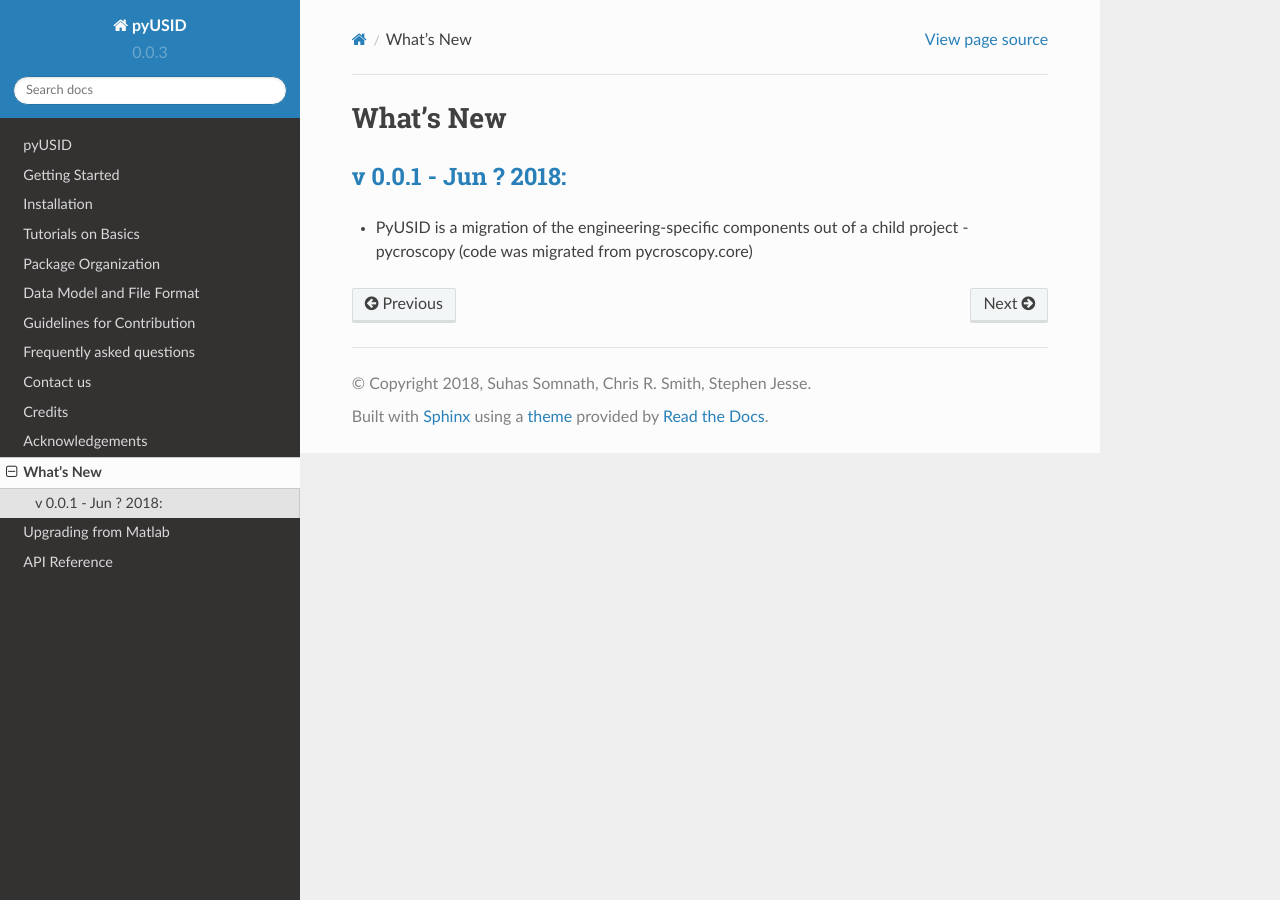
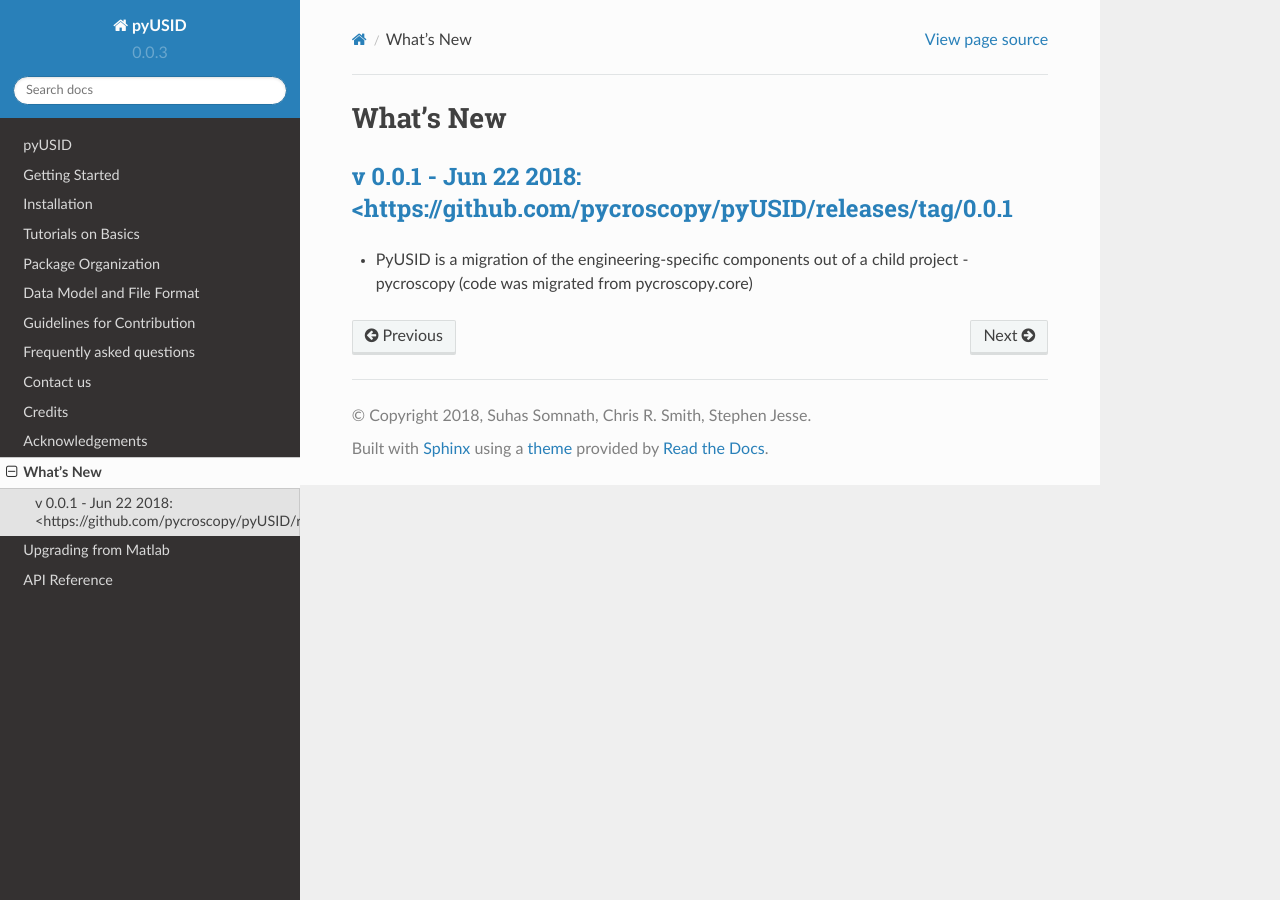
Before and after one commit to pycroscopy/pyUSID, a Sphinx documentation site: the page built from docs/whats_new.rst, in a window 1280 px wide. Built offline with Sphinx 7.4.7 and the Read the Docs theme 2.0.0, drawn with Linux system fonts in a browser that asks for light colours; pages that are not in the unit, such as notebooks, are missing from menus.

Commit message:
Corrected reference to first release

```diff
--- a/docs/whats_new.rst
+++ b/docs/whats_new.rst
@@ -1,6 +1,6 @@
 What's New
 ==========
 
-`v 0.0.1 - Jun ? 2018: <https://github.com/pycroscopy/pyUSID/pull/1>`_
+`v 0.0.1 - Jun 22 2018: <https://github.com/pycroscopy/pyUSID/releases/tag/0.0.1`_
 ----------------------------------------------------------------------------------------------------
 * PyUSID is a migration of the engineering-specific components out of a child project - pycroscopy (code was migrated from pycroscopy.core)
```
